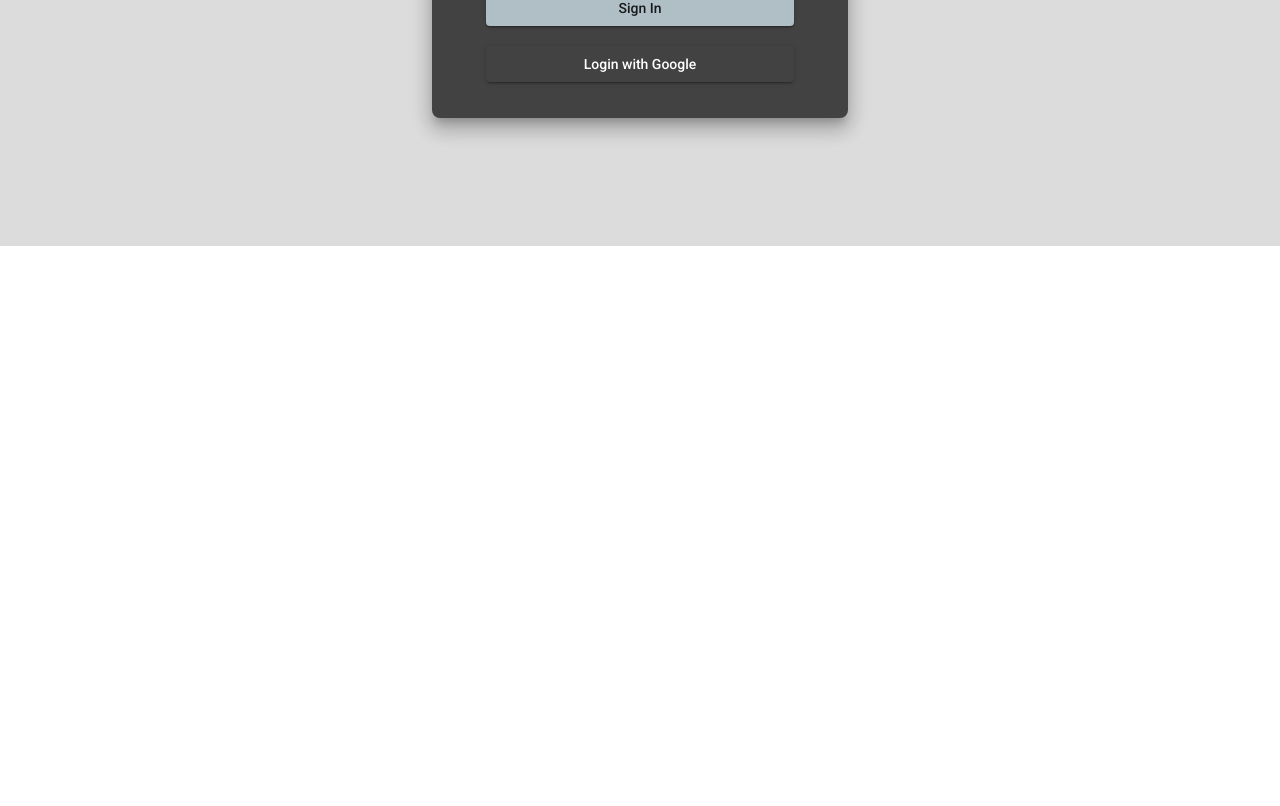
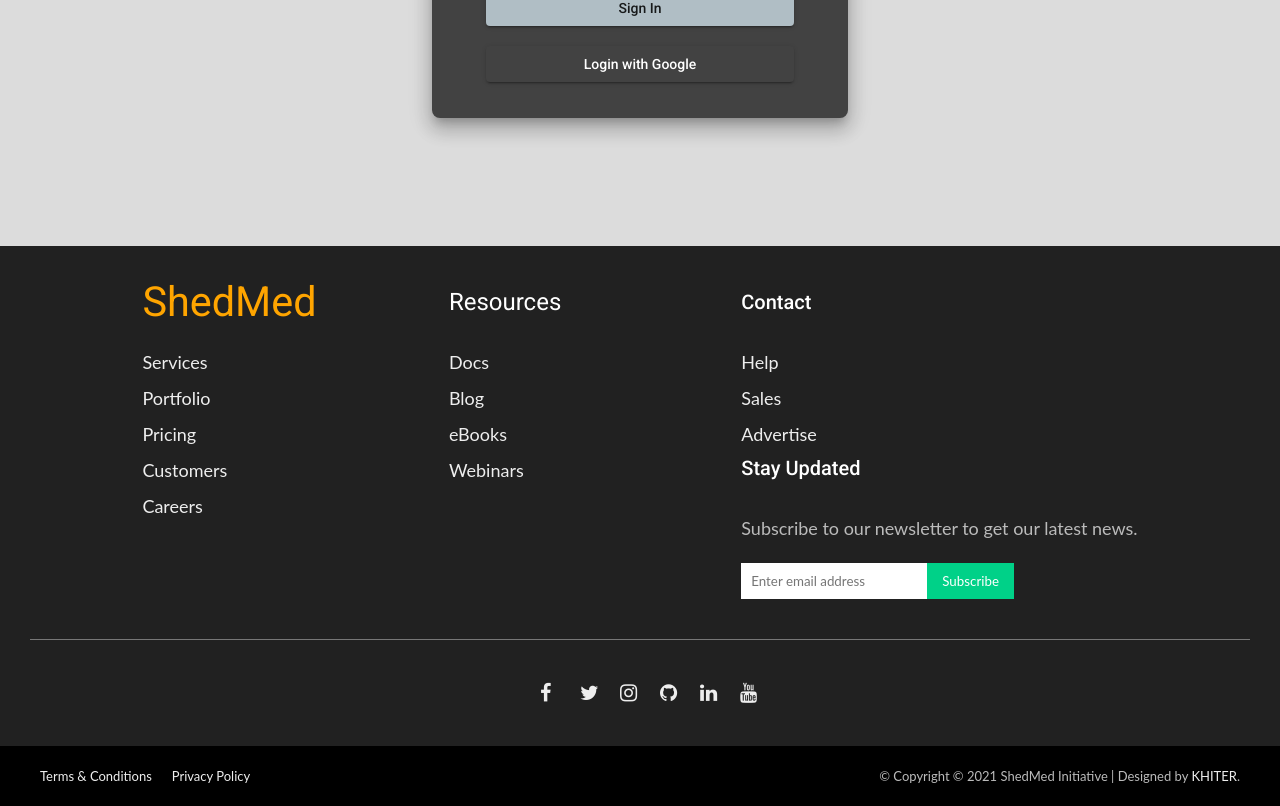
Before and after one commit to khitermedachraf/ecommerce-website-Angular-Ts, an Angular app in the folder my-app/: page / in a window 1280 px wide. Shown: the part 394-1200 px from the top of the page. Before the commit the page ends 800 px from the top, so only its background shows below. Built offline with nearby package versions, Linux system fonts and the light colour scheme.

Commit message:
add footer with social media Icons. (not finished )

```diff
--- a/my-app/src/app/app.component.html
+++ b/my-app/src/app/app.component.html
@@ -1,5 +1,12 @@
 <app-navbar>
 </app-navbar>
+
+
+
+<!-- add the register-user. we use id="main" tp push it when we click MENU    -->
+
 <div id="main">
     <app-register-user></app-register-user>
 </div>
+
+<app-footer></app-footer>
--- a/my-app/src/app/app.module.ts
+++ b/my-app/src/app/app.module.ts
@@ -20,12 +20,14 @@ import { AppComponent } from './app.component';
 import { NavbarComponent } from './navbar/navbar.component';
 import { BrowserAnimationsModule } from '@angular/platform-browser/animations';
 import { RegisterUserComponent } from './register-user/register-user.component';
+import { FooterComponent } from './footer/footer.component';
 
 @NgModule({
   declarations: [
     AppComponent,
     NavbarComponent,
-    RegisterUserComponent
+    RegisterUserComponent,
+    FooterComponent
   ],
   imports: [
     BrowserModule,
--- /dev/null
+++ b/my-app/src/app/footer/footer.component.css
@@ -0,0 +1,198 @@
+/* Generic styling */
+
+* {
+    box-sizing: border-box;
+    font-family: "Lato", sans-serif;
+    margin: 0;
+    padding: 0;
+}
+
+ul {
+    list-style: none;
+    padding-left: 0;
+}
+
+footer {
+    background-color: #212121;
+    color: #bbb;
+    line-height: 2;
+    font-size: large;
+}
+
+footer a {
+    text-decoration: none;
+    color: #eee;
+}
+
+footer a:hover {
+    text-decoration: underline;
+}
+
+.ft-main a:active {
+    color: orange;
+}
+
+#ft-title-h1 {
+    color: orange;
+    font-size: 230%;
+}
+
+.ft-title {
+    color: #fff;
+    padding-bottom: 0.625rem;
+}
+
+
+/* Sticks footer to bottom */
+
+body {
+    display: flex;
+    min-height: 100vh;
+    flex-direction: column;
+}
+
+.container {
+    flex: 1;
+}
+
+
+/* Footer main */
+
+.ft-main {
+    padding: 1.25rem 1.875rem;
+    display: flex;
+    flex-wrap: wrap;
+}
+
+@media only screen and (min-width: 29.8125rem
+/* 477px */
+
+) {
+    .ft-main {
+        justify-content: space-evenly;
+    }
+}
+
+@media only screen and (min-width: 77.5rem
+/* 1240px */
+
+) {
+    .ft-main {
+        justify-content: space-evenly;
+    }
+}
+
+.ft-main-item {
+    padding: 1.25rem;
+    min-width: 12.5rem;
+}
+
+
+/* Footer main | Newsletter form */
+
+form {
+    display: flex;
+    flex-wrap: wrap;
+}
+
+input[type="email"] {
+    border: 0;
+    padding: 0.625rem;
+    margin-top: 0.3125rem;
+}
+
+input[type="submit"] {
+    background-color: #00d188;
+    color: #fff;
+    cursor: pointer;
+    border: 0;
+    padding: 0.625rem 0.9375rem;
+    margin-top: 0.3125rem;
+}
+
+
+/* Footer social */
+
+.ft-social {
+    padding: 0 1.875rem 1.25rem;
+}
+
+.ft-social-list {
+    display: flex;
+    justify-content: center;
+    border-top: 1px #777 solid;
+    padding-top: 1.25rem;
+}
+
+.ft-social-list li {
+    margin: 0.5rem;
+    font-size: 1.25rem;
+}
+
+
+/* Footer legal */
+
+.ft-legal {
+    padding: 0.9375rem 1.875rem;
+    background-color: black;
+    font-size: small;
+}
+
+.ft-legal-list {
+    width: 100%;
+    display: flex;
+    flex-wrap: wrap;
+}
+
+.ft-legal-list li {
+    margin: 0.125rem 0.625rem;
+    white-space: nowrap;
+}
+
+
+/* one before the last child */
+
+.ft-legal-list li:nth-last-child(2) {
+    flex: 1;
+}
+
+
+/* Social Media Icons*/
+
+.fa {
+    padding: 10px;
+    font-size: 20px;
+    width: 20px;
+    text-align: center;
+    text-decoration: none;
+    margin: 5px 2px;
+    border-radius: 50%;
+}
+
+.fa-facebook:hover {
+    color: #4267B2;
+}
+
+.fa-twitter:hover {
+    color: #1DA1F2;
+}
+
+.fa-instagram:hover {
+    color: #fbad50;
+}
+
+.fa-github:hover {
+    color: #888585;
+}
+
+.fa-linkedin:hover {
+    color: #0e76a8;
+}
+
+.fa-youtube:hover {
+    color: #cc3030;
+}
+
+.ft-legal a:active {
+    color: orange;
+}
--- /dev/null
+++ b/my-app/src/app/footer/footer.component.html
@@ -0,0 +1,62 @@
+<link rel="stylesheet" href="https://cdnjs.cloudflare.com/ajax/libs/font-awesome/4.7.0/css/font-awesome.min.css">
+<div class="container"></div>
+<footer>
+    <!-- Footer main -->
+    <section class="ft-main">
+        <div class="ft-main-item">
+            <h1 class="ft-title" id="ft-title-h1">ShedMed</h1>
+
+            <ul>
+                <li><a href="#footer">Services</a></li>
+                <li><a href="#footer">Portfolio</a></li>
+                <li><a href="#footer">Pricing</a></li>
+                <li><a href="#footer">Customers</a></li>
+                <li><a href="#footer">Careers</a></li>
+            </ul>
+        </div>
+        <div class="ft-main-item">
+            <h1 class="ft-title">Resources</h1>
+            <ul>
+                <li><a href="#footer">Docs</a></li>
+                <li><a href="#footer">Blog</a></li>
+                <li><a href="#footer">eBooks</a></li>
+                <li><a href="#footer">Webinars</a></li>
+            </ul>
+        </div>
+        <div class="ft-main-item">
+            <h2 class="ft-title">Contact</h2>
+            <ul>
+                <li><a href="#footer">Help</a></li>
+                <li><a href="#footer">Sales</a></li>
+                <li><a href="#footer">Advertise</a></li>
+            </ul>
+            <h2 class="ft-title">Stay Updated</h2>
+            <p>Subscribe to our newsletter to get our latest news.</p>
+            <form>
+                <input type="email" name="email" placeholder="Enter email address">
+                <input type="submit" value="Subscribe">
+            </form>
+        </div>
+    </section>
+
+    <!-- Footer social -->
+    <section class="ft-social">
+        <ul class="ft-social-list">
+            <li><a href="#footer"><i class="fa fa-facebook"></i></a></li>
+            <li><a href="#footer"><i class="fa fa-twitter"></i></a></li>
+            <li><a href="#footer"><i class="fa fa-instagram"></i></a></li>
+            <li><a href="#footer"><i class="fa fa-github"></i></a></li>
+            <li><a href="#footer"><i class="fa fa-linkedin"></i></a></li>
+            <li><a href="#footer"><i class="fa fa-youtube"></i></a></li>
+        </ul>
+    </section>
+
+    <!-- Footer legal -->
+    <section class="ft-legal">
+        <ul class="ft-legal-list">
+            <li><a href="#footer">Terms &amp; Conditions</a></li>
+            <li><a href="#footer">Privacy Policy</a></li>
+            <li>&copy; Copyright © 2021 ShedMed Initiative | Designed by <a href="https://www.facebook.com/achraf.khiter.750/">KHITER</a>.</li>
+        </ul>
+    </section>
+</footer>
--- /dev/null
+++ b/my-app/src/app/footer/footer.component.ts
@@ -0,0 +1,15 @@
+import { Component, OnInit } from '@angular/core';
+
+@Component({
+  selector: 'app-footer',
+  templateUrl: './footer.component.html',
+  styleUrls: ['./footer.component.css']
+})
+export class FooterComponent implements OnInit {
+
+  constructor() { }
+
+  ngOnInit(): void {
+  }
+
+}
--- a/my-app/src/app/navbar/navbar.component.css
+++ b/my-app/src/app/navbar/navbar.component.css
@@ -45,7 +45,7 @@ div>a {
     z-index: 1;
     bottom: 0;
     left: 0;
-    background-color: #111;
+    background-color: #212121;
     overflow-x: hidden;
     transition: 0.5s;
     padding-top: 60px;
@@ -62,6 +62,7 @@ div>a {
 
 .sidenav a:hover {
     color: #f1f1f1;
+    text-decoration: underline;
 }
 
 .sidenav a:active {
--- a/my-app/src/app/navbar/navbar.component.html
+++ b/my-app/src/app/navbar/navbar.component.html
@@ -10,9 +10,9 @@
     <span style="font-size:30px;cursor:pointer" onclick="openNav()" id="menuBtn">&#9776; Menu</span>
     <div class="spacer"></div>
 
-    <a href="" mat-button>About Us</a>
-    <a href="" mat-button>Contact</a>
-    <a href="" mat-raised-button color="accent">Sign In</a>
+    <a href="#" mat-button>About Us</a>
+    <a href="#" mat-button>Contact</a>
+    <a href="#" mat-raised-button color="accent">Sign In</a>
     <!--  et ceci est notre nav bar left side comme un Menu  -->
     <div id="mySidenav" class="sidenav">
         <a href="javascript:void(0)" class="closebtn" onclick="closeNav()">&times;</a>
```
Also changed, not shown: 1 other file (tests, documents, lock files or other folders).
